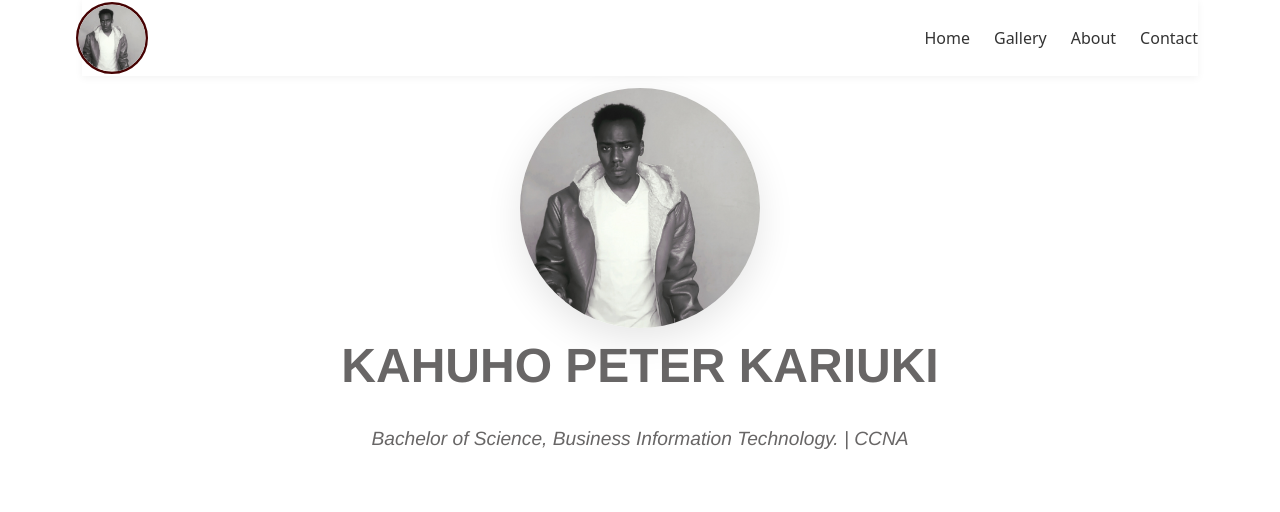
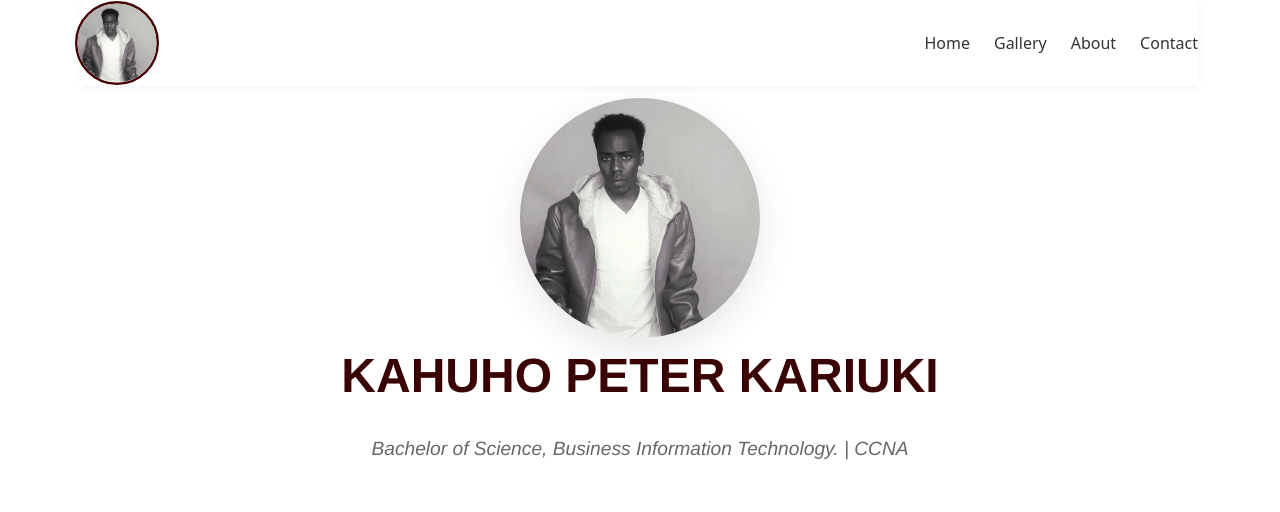
Before and after one commit to Peter-K-web/ProjectGreti, a plain HTML site: page index.html in a window 1280 px wide. Shown: the top 512 px of the page. Drawn offline with nearby package versions, Linux system fonts and the light colour scheme.

Commit message:
Updated the font color on heroname.

```diff
--- a/styles/style.css
+++ b/styles/style.css
@@ -33,8 +33,8 @@
   }
 
   .mini-avatar {
-    width: 60px;
-    height: 60px;
+    width: 70px;
+    height: 70px;
     border-radius: 50%;
     object-fit: cover;
     object-position: center top;
@@ -81,7 +81,7 @@
   .hero-name {
     font-size: 3rem;
     font-weight: 800;
-    color: #686666;
+    color: #3b0404;
     font-family: 'Helvetica Neue', sans-serif;
     line-height: 1.1;
     text-transform: uppercase;
```
